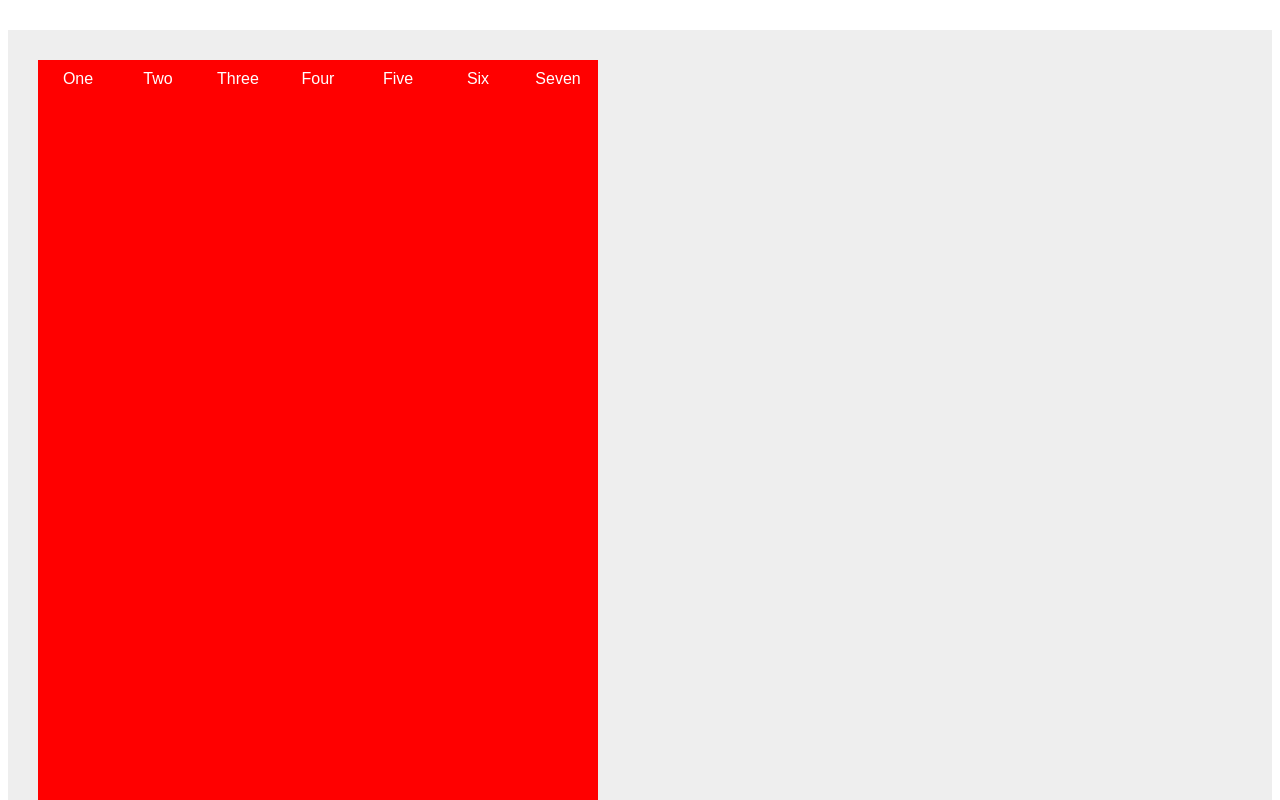
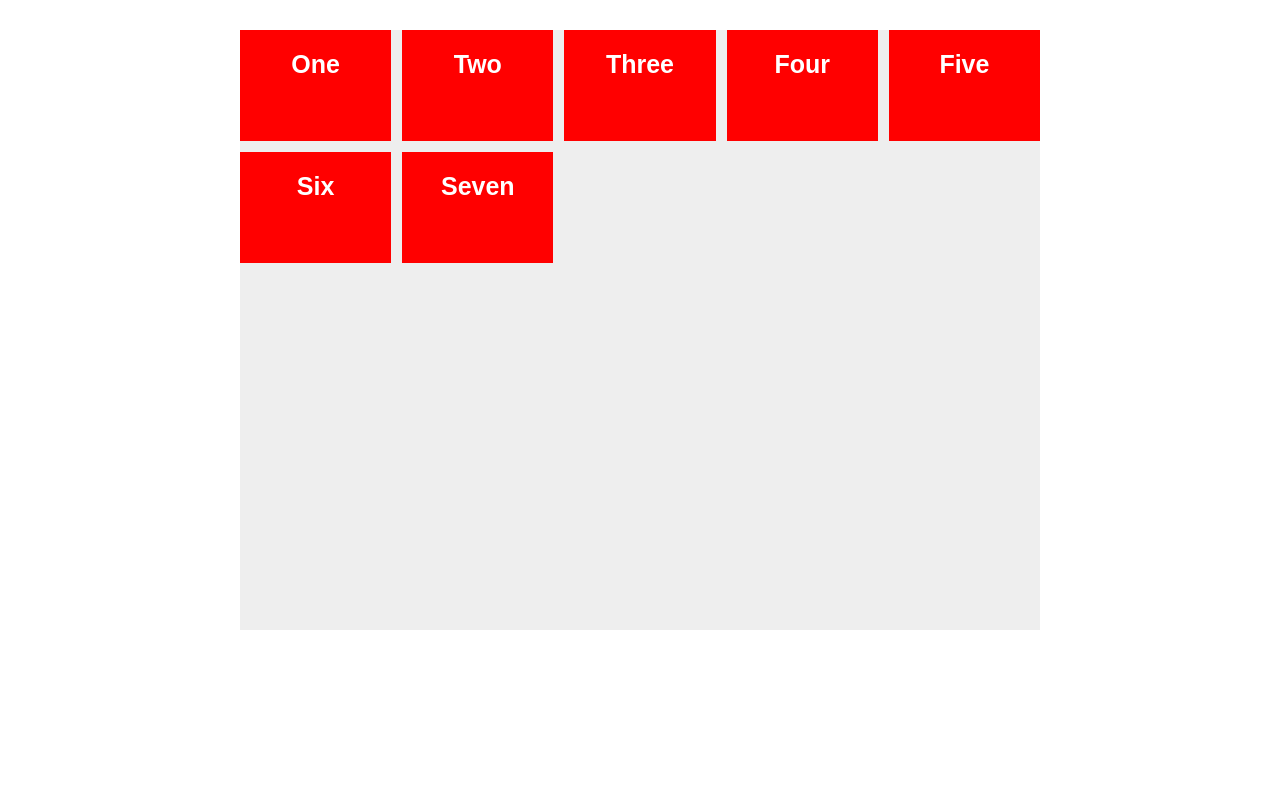
Before and after one commit to Mostafa-Shanab/Front-End-Study, a plain HTML site: page index.html in a window 1280 px wide. Shown: the top 800 px of the page. Drawn offline with Linux system fonts and the light colour scheme.

Commit message:
Finished 8 Hours :)

```diff
--- a/css/style.css
+++ b/css/style.css
@@ -103,22 +103,22 @@ h1 {
 
 }
 
-.flex {
+.grid {
   background-color: #eee;
-  display: flex;
-  flex-flow: row wrap;
-  /* justify-content: center;
-  align-items: center;
-  align-content: center; */
-  height: 900px;
-  padding: 30px;
+  display: grid;
+  grid-template-columns: repeat(5, 1fr);
+  grid-template-rows: repeat(5, 1fr);
+  gap: 11px;
+  width: 800px;
+  height: 600px;
   margin: 30px auto;
 }
 
-.flex div {
+.grid div {
+  padding: 20px;
   background-color: red;
   color: white;
   text-align: center;
-  width: 80px;
-  padding: 10px;
+  font-weight: bold;
+  font-size: 25px;
 }
--- a/index.html
+++ b/index.html
@@ -14,7 +14,7 @@
 
 <body>
 
-    <div class="flex">
+    <div class="grid">
         <div>One</div>
         <div>Two</div>
         <div>Three</div>
```
Also changed, not shown: Images_CSS/grid_1.jpg (added), Images_CSS/grid_2.jpg (added), Images_CSS/grid_3.jpg (added), Images_CSS/grid_4.jpg (added), Images_CSS/grid_5.jpg (added), Images_CSS/grid_6.jpg (added).
